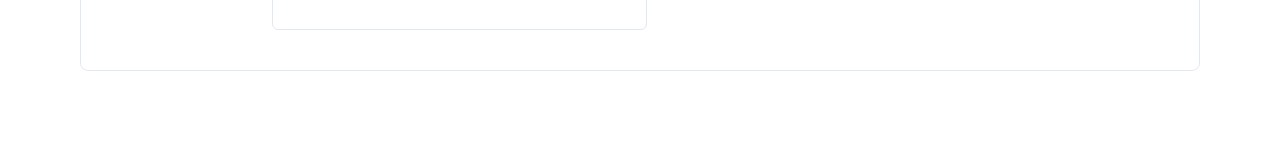
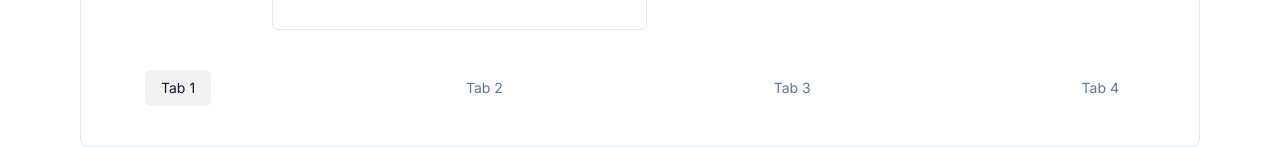
Before and after one commit to shouta0715/animation-collection, a Next.js app: page / in a window 1280 px wide. Shown: the part 998-1145 px from the top of the page. Before the commit the page ends 1069 px from the top, so only its background shows below. Built offline with nearby package versions, Linux system fonts and the light colour scheme.

Commit message:
add: tabs

```diff
--- a/src/app/page.tsx
+++ b/src/app/page.tsx
@@ -2,6 +2,7 @@ import { Counter } from "@/features/counter/components";
 import { StatusButton } from "@/features/status-button/components";
 import { FullWindow } from "@/features/the-basics/full-window";
 import { ScaleUp } from "@/features/the-basics/scale-up";
+import { Tabs } from "@/features/the-basics/tabs";
 
 export default function Home() {
   return (
@@ -13,6 +14,7 @@ export default function Home() {
         <div className="flex flex-wrap gap-10">
           <ScaleUp />
           <FullWindow />
+          <Tabs />
         </div>
       </div>
     </div>
--- /dev/null
+++ b/src/features/the-basics/tabs.tsx
@@ -0,0 +1,47 @@
+"use client";
+
+import clsx from "clsx";
+import { motion } from "framer-motion";
+import React from "react";
+
+const TABS: { name: string; bg: string }[] = [
+  { name: "Tab 1", bg: "#3B82F6" },
+  { name: "Tab 2", bg: "#10B981" },
+  { name: "Tab 3", bg: "#F59E0B" },
+  { name: "Tab 4", bg: "#EF4444" },
+];
+
+export function Tabs() {
+  const [active, setActive] = React.useState(0);
+
+  return (
+    <div className="w-full">
+      <ul className="flex w-full justify-between">
+        {TABS.map((tab, index) => {
+          return (
+            <motion.li
+              key={index}
+              className={clsx(
+                "relative cursor-pointer px-4 py-2 text-sm outline-none transition-colors duration-300",
+                active === index ? "text-primary" : "text-muted-foreground"
+              )}
+              layout
+              onFocus={() => setActive(index)}
+              onMouseOver={() => setActive(index)}
+              tabIndex={0}
+            >
+              <span className="relative text-inherit">{tab.name}</span>
+
+              {active === index ? (
+                <motion.div
+                  className="absolute inset-0 -z-10 rounded-md bg-black/5"
+                  layoutId="tab"
+                />
+              ) : null}
+            </motion.li>
+          );
+        })}
+      </ul>
+    </div>
+  );
+}
```
Also changed, not shown: .eslintrc.json.
